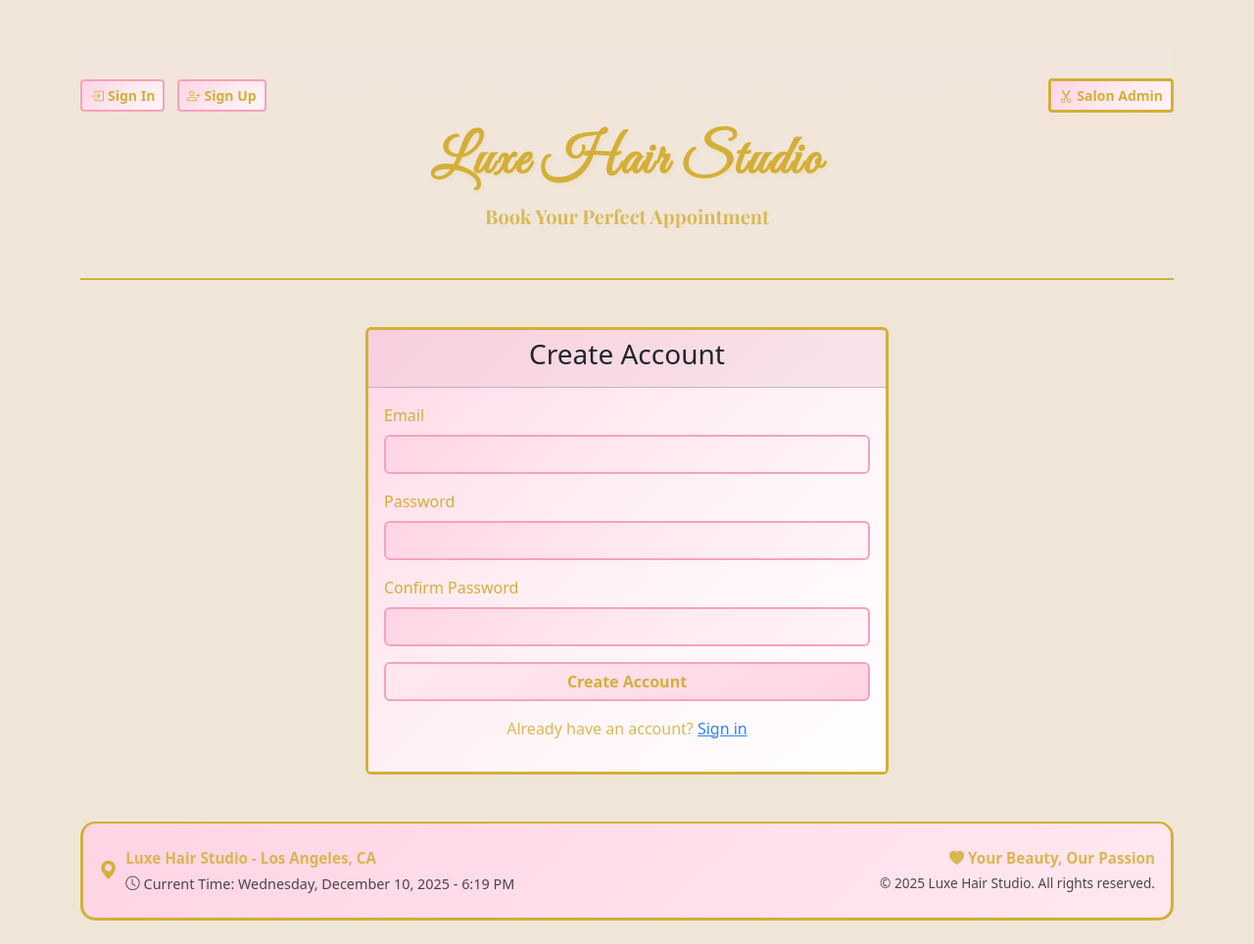
After one commit to RBDevMaker/Appointment, a Django app: page /accounts/signup/ in a window 1280 px wide. The commit adds this page. Shown: the whole page at 98% size. Run offline with Django 5.2, Linux system fonts and the light colour scheme.

Commit message:
Add customer accounts and perfect footer styling

```diff
--- a/appointments/templates/appointments/base.html
+++ b/appointments/templates/appointments/base.html
@@ -215,13 +215,35 @@
 <body>
   <div class="container my-5">
     <header class="text-center mb-5 position-relative">
-      <div class="admin-info d-flex justify-content-end align-items-center mb-3">
+      <div class="admin-info d-flex justify-content-between align-items-center mb-3">
+        <div class="user-info">
+          {% if user.is_authenticated %}
+          <span class="me-3" style="color: var(--rose-gold); font-weight: 600;">
+            <i class="bi bi-person-circle me-1"></i>Hello, {{ user.get_full_name|default:user.username }}!
+          </span>
+          <a href="{% url 'account_logout' %}" class="btn btn-sm me-2"
+            style="background: linear-gradient(135deg, #ffd4e5 0%, #ffe8f0 50%, #fff5f8 100%); border: 2px solid var(--primary-pink); color: var(--rose-gold); font-weight: 600;">
+            <i class="bi bi-box-arrow-right me-1"></i>Sign Out
+          </a>
+          {% else %}
+          <a href="{% url 'account_login' %}" class="btn btn-sm me-2"
+            style="background: linear-gradient(135deg, #ffd4e5 0%, #ffe8f0 50%, #fff5f8 100%); border: 2px solid var(--primary-pink); color: var(--rose-gold); font-weight: 600;">
+            <i class="bi bi-box-arrow-in-right me-1"></i>Sign In
+          </a>
+          <a href="{% url 'account_signup' %}" class="btn btn-sm me-2"
+            style="background: linear-gradient(135deg, #ffd4e5 0%, #ffe8f0 50%, #fff5f8 100%); border: 2px solid var(--primary-pink); color: var(--rose-gold); font-weight: 600;">
+            <i class="bi bi-person-plus me-1"></i>Sign Up
+          </a>
+          {% endif %}
+        </div>
+        <div class="admin-section">
           <button type="button" class="btn btn-sm" data-bs-toggle="modal" data-bs-target="#adminCredentialsModal"
             style="background: linear-gradient(135deg, #ffd4e5 0%, #ffe8f0 50%, #fff5f8 100%); border: 3px solid var(--rose-gold); color: var(--rose-gold); font-weight: 600; transition: all 0.3s ease;"
             onmouseover="this.style.transform='translateY(-2px)'; this.style.boxShadow='0 4px 12px rgba(212, 175, 55, 0.4)'"
             onmouseout="this.style.transform='translateY(0)'; this.style.boxShadow='none'">
             <i class="bi bi-scissors me-1" style="color: var(--rose-gold);"></i>Salon Admin
           </button>
+        </div>
       </div>
       <h1 class="display-4 fw-bold text-primary">Luxe Hair Studio</h1>
       <!-- Cache buster: 2025-12-09 -->
@@ -230,9 +252,9 @@
     {% block content %}{% endblock %}
   </div>
   <div class="container">
-    <footer class="py-4 my-4"
-      style="border-top: 3px solid var(--rose-gold); background: linear-gradient(135deg, #ffd4e5 0%, #ffe8f0 100%); border-radius: 15px;">
-      <div class="row align-items-center">
+    <footer class="py-4 my-4 mx-0"
+      style="border: 3px solid var(--rose-gold); background: linear-gradient(135deg, #ffd4e5 0%, #ffe8f0 100%); border-radius: 15px;">
+      <div class="row align-items-center px-3">
         <div class="col-md-6">
           <div class="d-flex align-items-center">
             <i class="bi bi-geo-alt-fill me-2" style="color: var(--rose-gold); font-size: 1.2rem;"></i>
--- a/hairdresser_django/urls.py
+++ b/hairdresser_django/urls.py
@@ -4,4 +4,5 @@ from django.urls import include, path
 urlpatterns = [
     path("", include("appointments.urls")),
     path("admin/", admin.site.urls),
+    path("accounts/", include("allauth.urls")),
 ]
--- a/requirements.txt
+++ b/requirements.txt
@@ -4,3 +4,4 @@ whitenoise
 pymysql
 cryptography
 boto3
+django-allauth
--- /dev/null
+++ b/templates/account/signup.html
@@ -0,0 +1,59 @@
+{% extends "appointments/base.html" %}
+
+{% block content %}
+<div class="container mt-5">
+    <div class="row justify-content-center">
+        <div class="col-md-6">
+            <div class="card">
+                <div class="card-header">
+                    <h3 class="text-center">Create Account</h3>
+                </div>
+                <div class="card-body">
+                    <form method="post">
+                        {% csrf_token %}
+
+                        {% if form.non_field_errors %}
+                        <div class="alert alert-danger">
+                            {{ form.non_field_errors }}
+                        </div>
+                        {% endif %}
+
+                        <div class="mb-3">
+                            <label for="{{ form.email.id_for_label }}" class="form-label">Email</label>
+                            <input type="email" class="form-control" name="email" id="{{ form.email.id_for_label }}"
+                                value="{{ form.email.value|default:'' }}" required>
+                            {% if form.email.errors %}
+                            <div class="text-danger">{{ form.email.errors }}</div>
+                            {% endif %}
+                        </div>
+
+                        <div class="mb-3">
+                            <label for="{{ form.password1.id_for_label }}" class="form-label">Password</label>
+                            <input type="password" class="form-control" name="password1"
+                                id="{{ form.password1.id_for_label }}" required>
+                            {% if form.password1.errors %}
+                            <div class="text-danger">{{ form.password1.errors }}</div>
+                            {% endif %}
+                        </div>
+
+                        <div class="mb-3">
+                            <label for="{{ form.password2.id_for_label }}" class="form-label">Confirm Password</label>
+                            <input type="password" class="form-control" name="password2"
+                                id="{{ form.password2.id_for_label }}" required>
+                            {% if form.password2.errors %}
+                            <div class="text-danger">{{ form.password2.errors }}</div>
+                            {% endif %}
+                        </div>
+
+                        <button type="submit" class="btn btn-primary w-100">Create Account</button>
+                    </form>
+
+                    <div class="text-center mt-3">
+                        <p>Already have an account? <a href="{% url 'account_login' %}">Sign in</a></p>
+                    </div>
+                </div>
+            </div>
+        </div>
+    </div>
+</div>
+{% endblock %}
```
Also changed, not shown: hairdresser_django/settings.py (+24 -0 lines), templates/account/login.html (added, +57 -0 lines), templates/account/logout.html (added, +24 -0 lines). Lines whose indentation alone changed are shown as unchanged.
